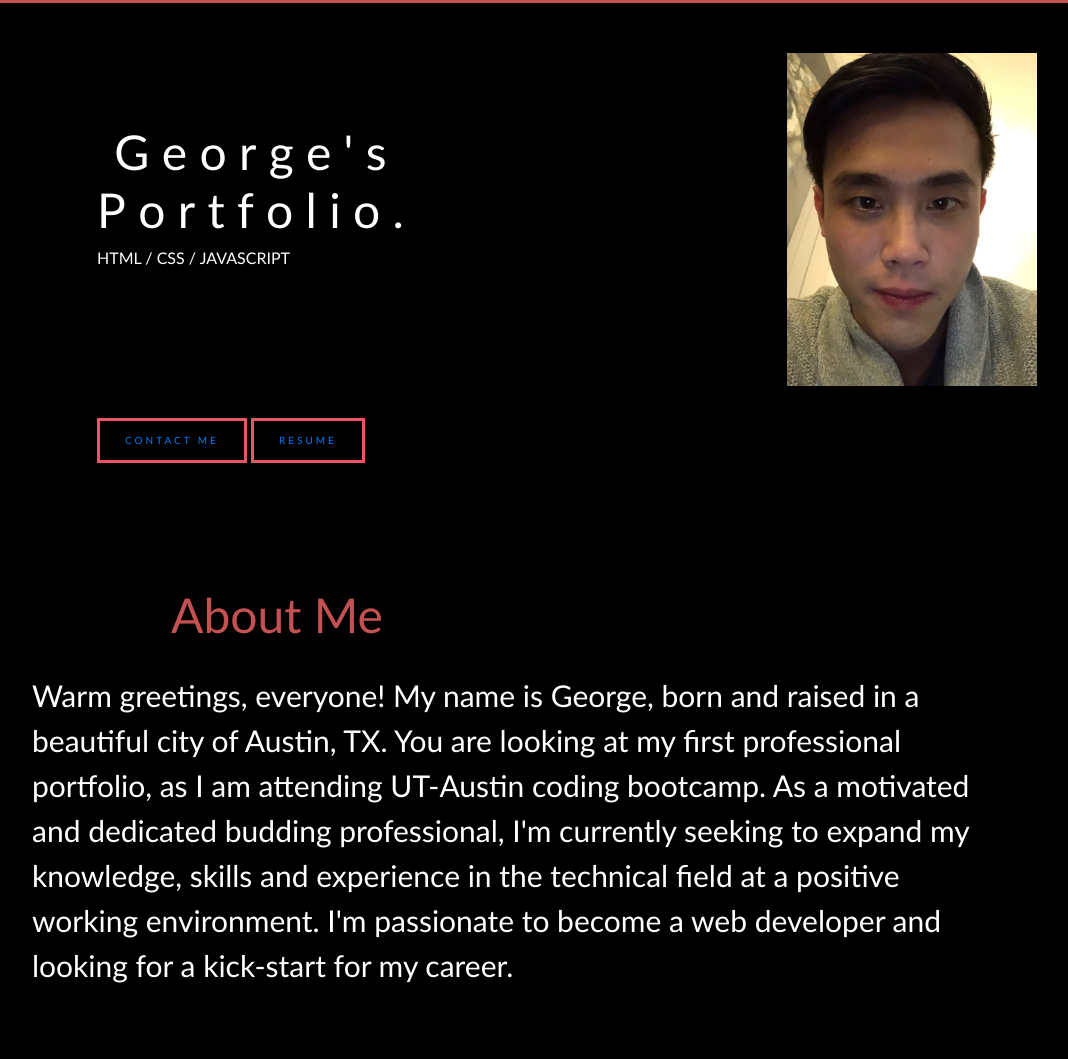
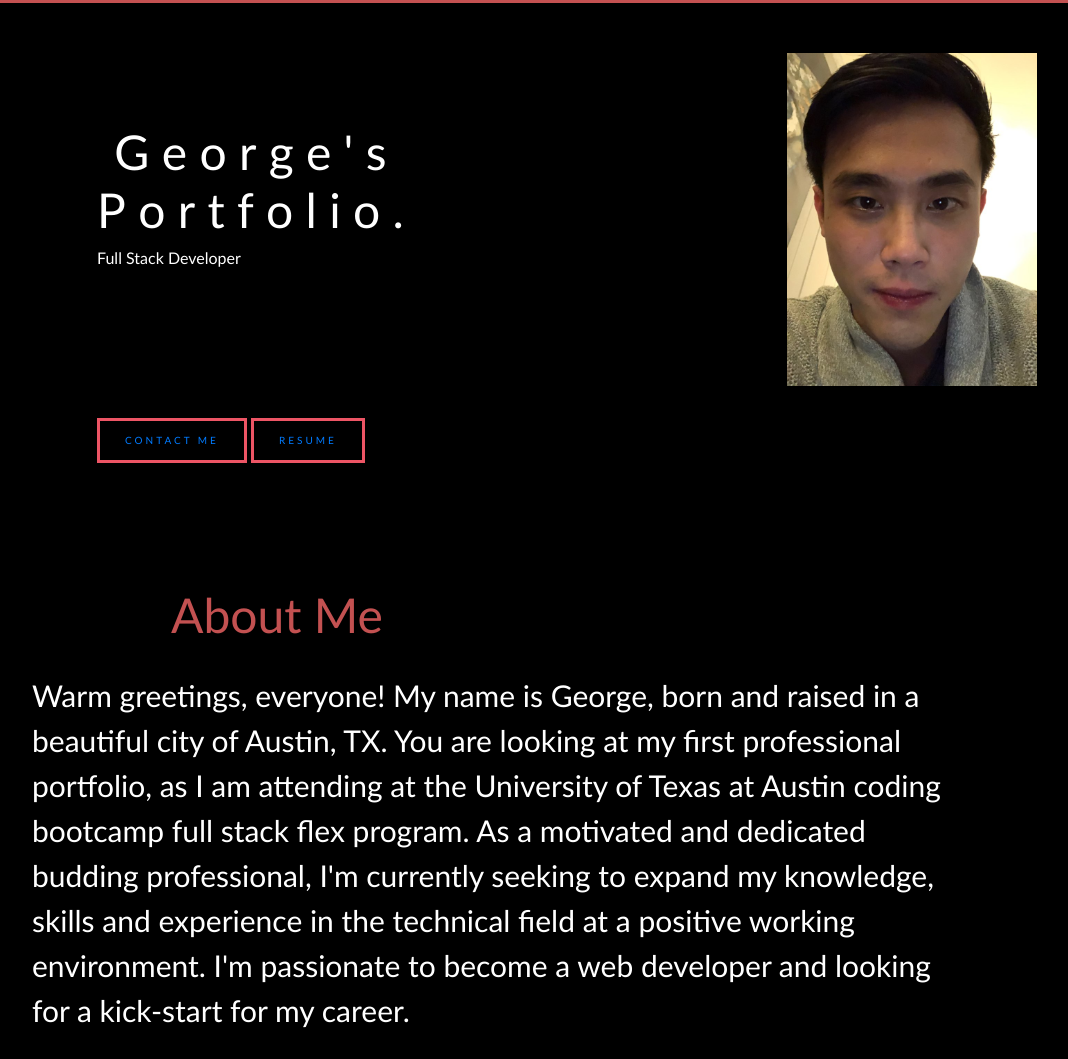
Before and after one commit to georgehsun/homework8-portfolio, a plain HTML site: page index.html in a window 1280 px wide. Shown: the part 93-1152 px from the top of the page, without its empty margins (73-1141 px from the left). Drawn offline with nearby package versions, Linux system fonts and the light colour scheme.

Commit message:
finishing some tocuhes

```diff
--- a/index.html
+++ b/index.html
@@ -71,7 +71,9 @@
 
 
             </h1>
-            <p> HTML / CSS / JAVASCRIPT</p>
+            <!-- <p> HTML / CSS / JAVASCRIPT</p> -->
+            <p> Full Stack Developer</p>
+
             <a href="#contact">CONTACT ME</a>
             <a href="resume/resume.rtf">Resume
             </a>
@@ -85,8 +87,9 @@
     <div class="container about" id="about">
         <h1>About Me</h1>
         <div class="about-me-info">
-            <p>Warm greetings, everyone! My name is George, born and raised in a beautiful city of Austin, TX. You are looking at my first professional portfolio, as I am attending UT-Austin coding bootcamp. As a motivated and dedicated budding professional,
-                I'm currently seeking to expand my knowledge, skills and experience in the technical field at a positive working environment. I'm passionate to become a web developer and looking for a kick-start for my career.
+            <p>Warm greetings, everyone! My name is George, born and raised in a beautiful city of Austin, TX. You are looking at my first professional portfolio, as I am attending at the University of Texas at Austin coding bootcamp full stack flex program.
+                As a motivated and dedicated budding professional, I'm currently seeking to expand my knowledge, skills and experience in the technical field at a positive working environment. I'm passionate to become a web developer and looking for a
+                kick-start for my career.
             </p>
             <!-- <p>this is the about me part</p>
             <p>this is the about me part</p> -->
@@ -107,7 +110,7 @@
         <h1>Skills</h1>
         <p class="skills info">
 
-            HTML, CSS, JAVASCRIPT, AJAX, JSON, JQUERY
+            HTML, CSS, JAVASCRIPT, AJAX, JSON, JQUERY, MYSQL, NODE
         </p>
         <!-- <div class="html">
             <div class="tag-html">
@@ -144,7 +147,7 @@
     </div> -->
 
     <div class="container work" id="work">
-        <h1>Work</h1>
+        <h1>Projects</h1>
         <div class="row">
             <div class="work-catergory col-3">
                 <button id="designing" class="active">Casa-Cocktail Project</button>
```
